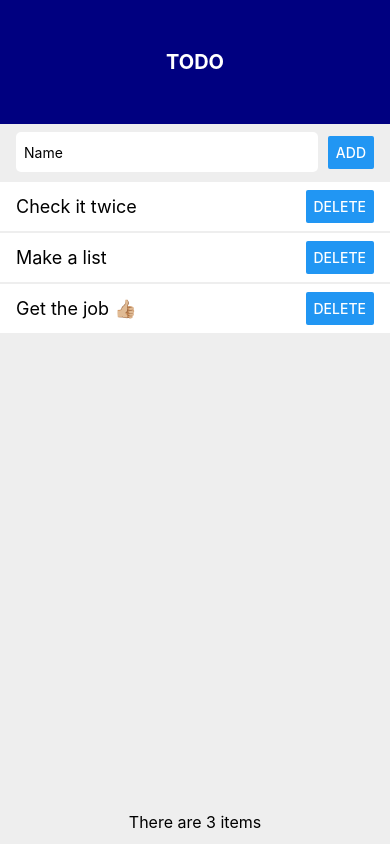
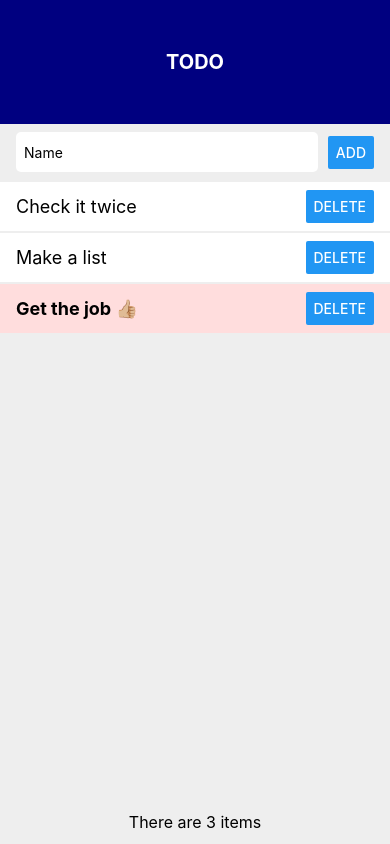
Before and after one commit to pareshmeb/compono-react-native-test, a React Native app: screen / in a window 390 px wide. Built offline with nearby package versions, Linux system fonts and the light colour scheme.

Commit message:
feature 2

```diff
--- a/src/components/ItemCard.tsx
+++ b/src/components/ItemCard.tsx
@@ -19,6 +19,10 @@ const styles = StyleSheet.create({
   },
   textCritical: {
     fontWeight: 'bold',
+  },
+  critical: {
+    backgroundColor: 'red',
+    color: 'yellow'
   }
 });
 
@@ -28,7 +32,7 @@ type Props = {
 }
 
 export const ItemCard: React.FC<Props> = ({ children, onDelete, critical }) => (
-  <View testID="itemCard" style={{ ...styles.container, ...(critical ? styles.containerCritical : {}) }}>
+  <View testID="itemCard" style={{ ...styles.container, ...critical ? styles.critical : {} , ...(critical ? styles.containerCritical : {}) }}>
     <Text testID="itemName" style={{ ...styles.text, ...(critical ? styles.textCritical : {}) }}>{children}</Text>
     <Button testID="itemDeleteButton" onPress={onDelete} title="Delete" />
   </View>
--- a/src/components/Todos.tsx
+++ b/src/components/Todos.tsx
@@ -47,6 +47,7 @@ export const Todos = () => {
         data={items}
         renderItem={({ item }) => (
           <ItemCard
+            critical = {item.points>=10 ? true: false}
             key={item.key}
             onDelete={() => deleteItem(item.key)}
           >{item.name}</ItemCard>
```
